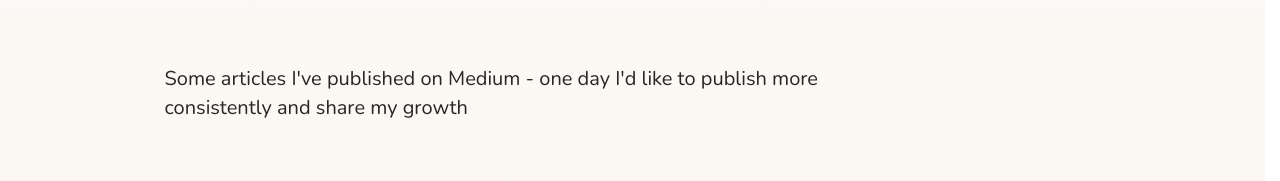
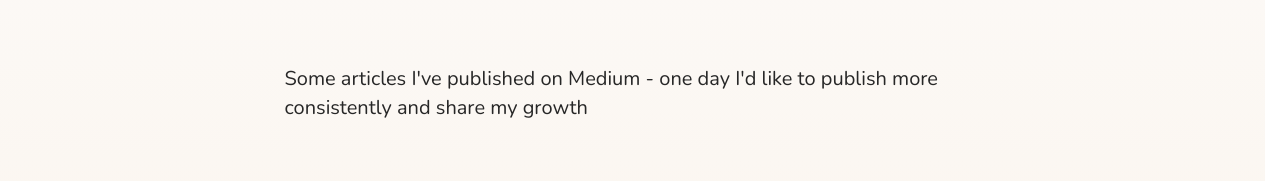
Before and after one commit to robojukie/julie-designs, a Next.js app: page /writing in a window 1280 px wide. Shown: the part 341-522 px from the top of the page. Built offline with nearby package versions, Linux system fonts and the light colour scheme; no server answers.

Commit message:
Patch to re-align home and about pages with new widths
Record in the token shim that nothing renders at 680, 800, 1224 or 1232
any more

```diff
--- a/app/about/page.tsx
+++ b/app/about/page.tsx
@@ -12,6 +12,7 @@
   return (
     <FadeIn className="home">
       <div className="hero-section page-header-section about">
+        <div className="container-1232">
           <div className="container-680">
             <div className="about-hero-grid">
               <h1 className="hero-title-text main-page compact" data-graphic-text>
@@ -44,6 +45,7 @@
                   </strong>
                   .
                 </p>
+              </div>
             </div>
           </div>
         </div>
--- a/app/page.tsx
+++ b/app/page.tsx
@@ -70,7 +70,7 @@
       </div>
       <FadeIn id="projects-list" className="work home-content">
         <div className="work-wrapper">
-          <div className="container-1224">
+          <div className="container-1232">
             <div className="project-grid">
               <div className="container-projects-pair">
                 <ProjectCard
--- a/styles/custom.css
+++ b/styles/custom.css
@@ -2559,18 +2559,17 @@
    30. Two frozen literals that the measure scale can't reach
    NEW BEHAVIOUR, NOT IN THE EXPORT.
 
-   The page measure moved from the export's inherited 1232 to 1280 by
-   repointing --width--container-1232 (see the MEASURE SCALE comment in
+   The page measure moved from the export's inherited 1232 to the scale's 936
+   by repointing --width--container-1232 (see the MEASURE SCALE comment in
    styles/tokens.css). Every rule that reads that token followed automatically.
    Two did not, because the export wrote the number rather than the token:
 
      .subsection                  max-width: 1232px  (juliepaik.css:1882)
      .grid-with-heading-vertical  max-width: 1224px  (juliepaik.css:2685)
 
-   Left alone they would sit 48px and 56px inside a page that had moved out
-   from under them — /about and /writing's .subsection, and one grid on
-   /brainsprout — which reads as three blocks that failed to line up rather
-   than as a deliberately narrower measure.
+   Left alone they would overhang the column by 296px and 288px — /about and
+   /writing's .subsection, and one grid on /brainsprout — which reads as three
+   blocks that failed to line up rather than as a deliberately wider measure.
 
    .paragraph-home is deliberately NOT here. Its base is `max-width: 800px`, so
    it is a text block that happens to carry a 1224 in the <=991 media query,
@@ -2603,6 +2602,17 @@
   align-self: flex-start;
 }
 
+/* .container-680.home-subtitle takes its width from --width--container-800,
+   which the scale maps to the page column. It is running copy, so it belongs on
+   the text measure. Stated here for the class — the home and /writing intros —
+   rather than by re-mapping the token, which five case-study title classes also
+   read. On /writing the block is centred rather than flush left, so narrowing
+   it moves it in; that is the export's centring showing through, and it stays. */
+.container-680.home-subtitle {
+  width: 100%;
+  max-width: var(--measure-text);
+}
+
 /* Centred text needs the full column to centre against; capped at the text
    measure it reads as centred-inside-a-left-aligned-box. The auto block
    margins absorb the section's spare height, so the callout sits in the middle
--- a/styles/tokens.css
+++ b/styles/tokens.css
@@ -78,16 +78,22 @@
   --measure-text: 696px;
   --measure-page: 936px;
 
+  /* Shim for the frozen stylesheet, which names these 36 times and cannot be
+     edited (scripts/check-frozen-stylesheet.mjs). The numbers in the names are
+     the export's — nothing renders at 680, 800, 1224 or 1232 any more. New work
+     reads --measure-text and --measure-page; these exist only to carry the
+     frozen rules over to them. */
   --width--container-680: var(--measure-text);
   --width--container-800: var(--measure-page);
+  --width--container-1232: var(--measure-page);
+  --width--container-1224: var(--measure-page);
+
   --light: var(--accents--bold--secondary-brand-color);
   --nav-link-color: #9c9c9c;
   --text-size--nav-link-p-text: .9rem;
   --text-height--nav-link-height: 1.1rem;
   --accents--bold--main-brand-color: #a7b5a2;
   --accents--bold--secondary-brand-color: #ab91b4;
-  --width--container-1232: var(--measure-page);
-  --width--container-1224: var(--measure-page);
   /* Single horizontal page gutter. Consumed by section 17 of styles/custom.css,
      which neutralises the six disagreeing per-wrapper gutters in juliepaik.css.
      The clamp hits 24px at a 480px viewport and 104px at 2080px, so it lands on
```
Lines whose indentation alone changed are shown as unchanged.
